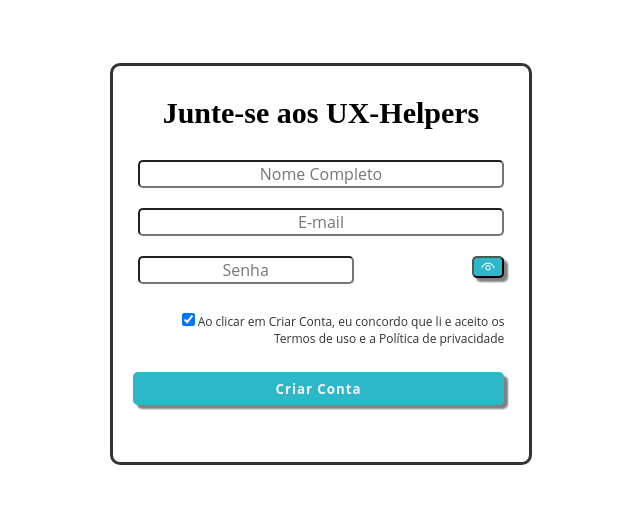
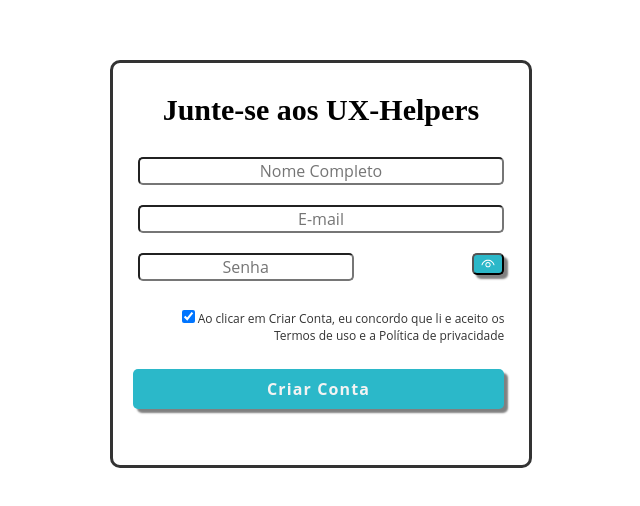
Before and after one commit to FatecFranca/DSM-G03-PI3-2022-1, a React (Create React App) app in the folder front-end/: page /cadastro in a window 1280 px wide. Shown: the part 136-642 px from the top of the page, without its empty margins (319-959 px from the left). Built offline with nearby package versions, Linux system fonts and the light colour scheme; a web font is replaced by a local one.

Commit message:
corrigido botão mostar senha

```diff
--- a/front-end/src/components/SignUp/SignUp.js
+++ b/front-end/src/components/SignUp/SignUp.js
@@ -89,7 +89,7 @@ export default function SignUp() {
                         value={password}
                         onChange={e => setPassword(e.target.value)}
                         />
-                    <button onClick={toggleShow}>{eyeIsClosed ? <VscEyeClosed /> : <VscEye/>}</button>
+                    <button type="button" onClick={toggleShow}>{eyeIsClosed ? <VscEyeClosed /> : <VscEye/>}</button>
                 </div>
               {/* <input
                     type="password"
@@ -111,7 +111,9 @@ export default function SignUp() {
                   </ul>
               </div>
 
-              <input id="signUp-botao" type="submit" value="Criar Conta" />
+
+              <button id ="signUp-botao" type='submit'>Criar Conta</button>
+              {/* <input id="signUp-botao" type="submit" value="Criar Conta" /> */}
               <h2 className ="notify">{ notify }</h2>
         </form>
       </div>
```
